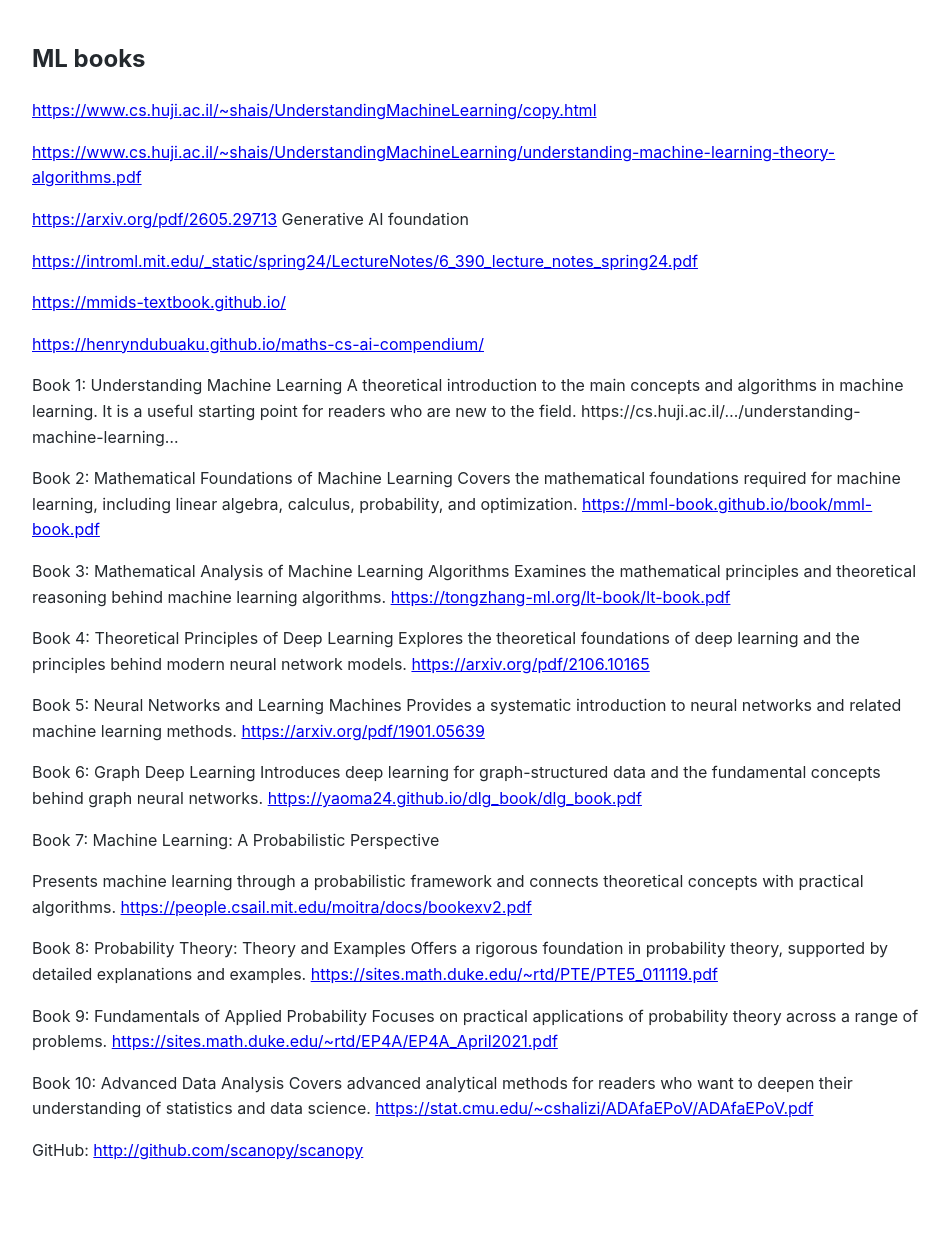
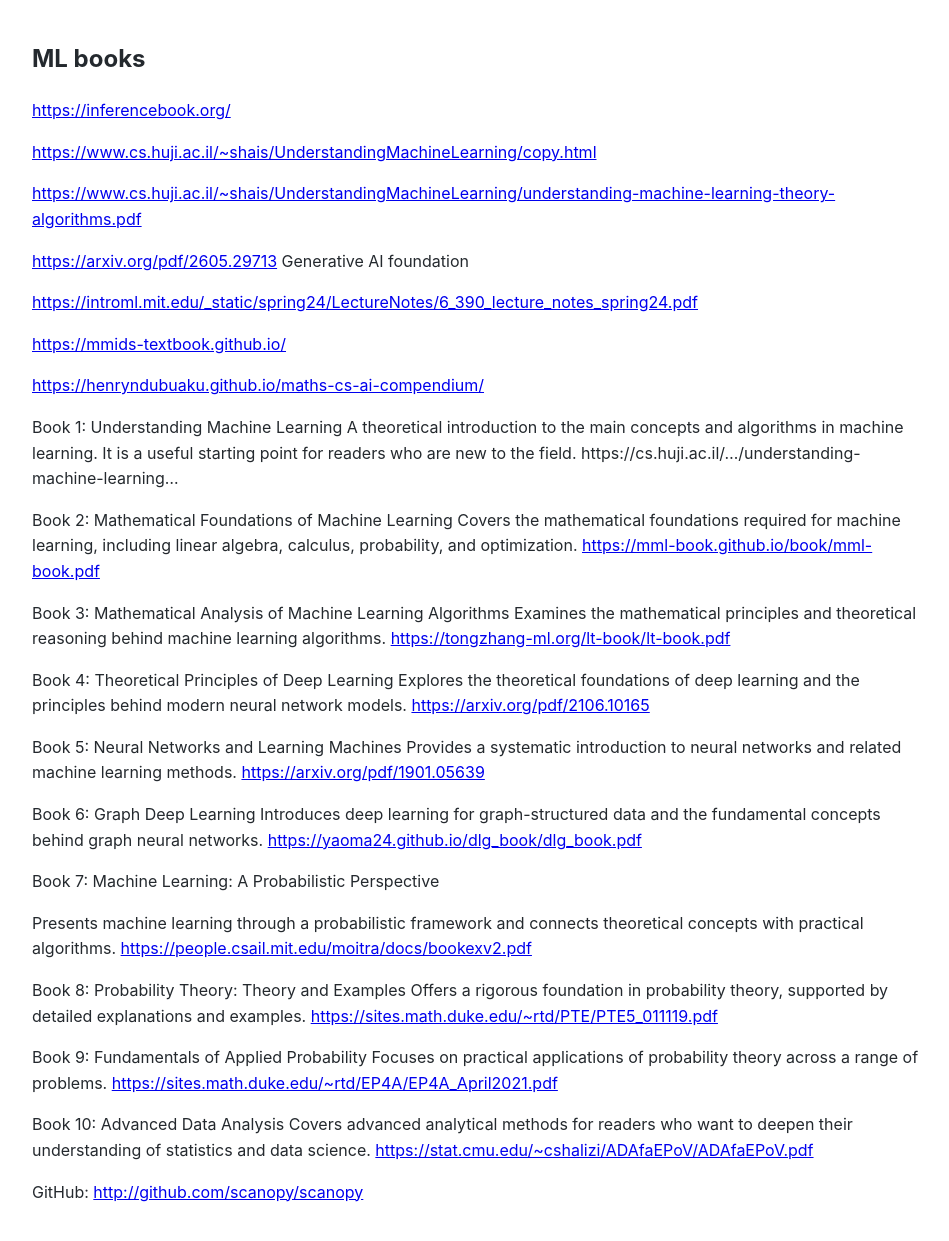
Before and after one commit to Michael-Lubinsky/michael-lubinsky.github.com, a Jekyll site: the page built from ml/ml_books.md, in a window 1280 px wide. Shown: the whole page, without its empty margins (158-1107 px from the left). Built offline with Jekyll 4.4.1, drawn with Linux system fonts in a browser that asks for light colours; our own code applies the rules of GitHub Pages for plain Markdown files; before the commit the page ends 1200 px from its top, so only the background shows below that.

Commit message:
Add Inference Book link to ML books
Added a new link to the Inference Book.

```diff
--- a/ml/ml_books.md
+++ b/ml/ml_books.md
@@ -1,4 +1,7 @@
 ## ML books
+
+<https://inferencebook.org/>
+
 <https://www.cs.huji.ac.il/~shais/UnderstandingMachineLearning/copy.html>
 
 <https://www.cs.huji.ac.il/~shais/UnderstandingMachineLearning/understanding-machine-learning-theory-algorithms.pdf>
```
